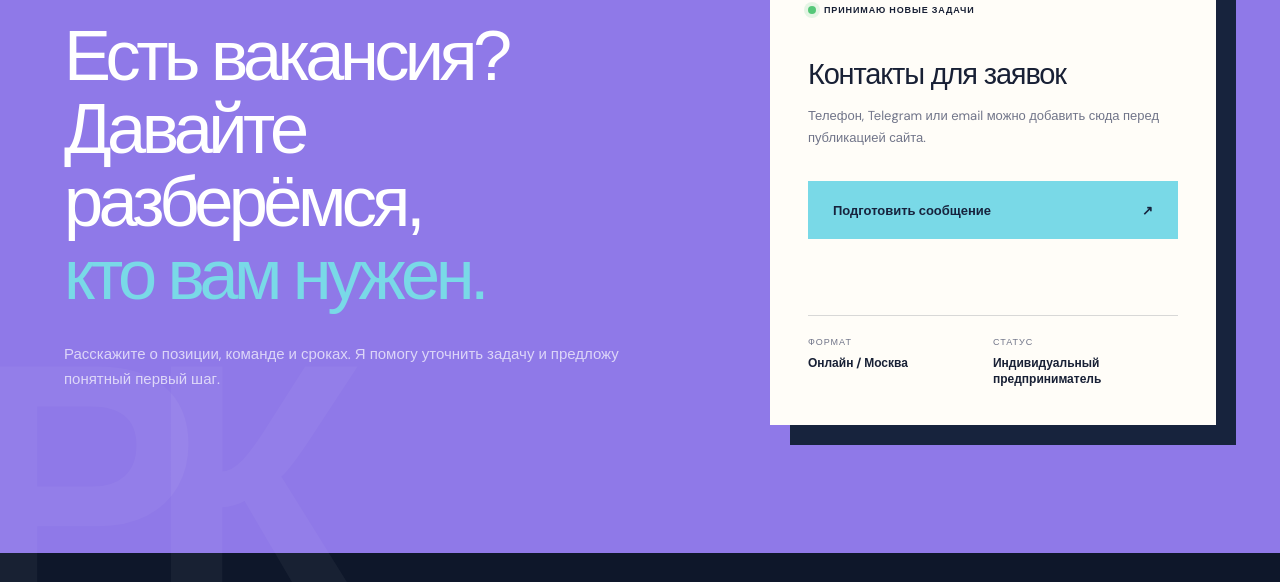
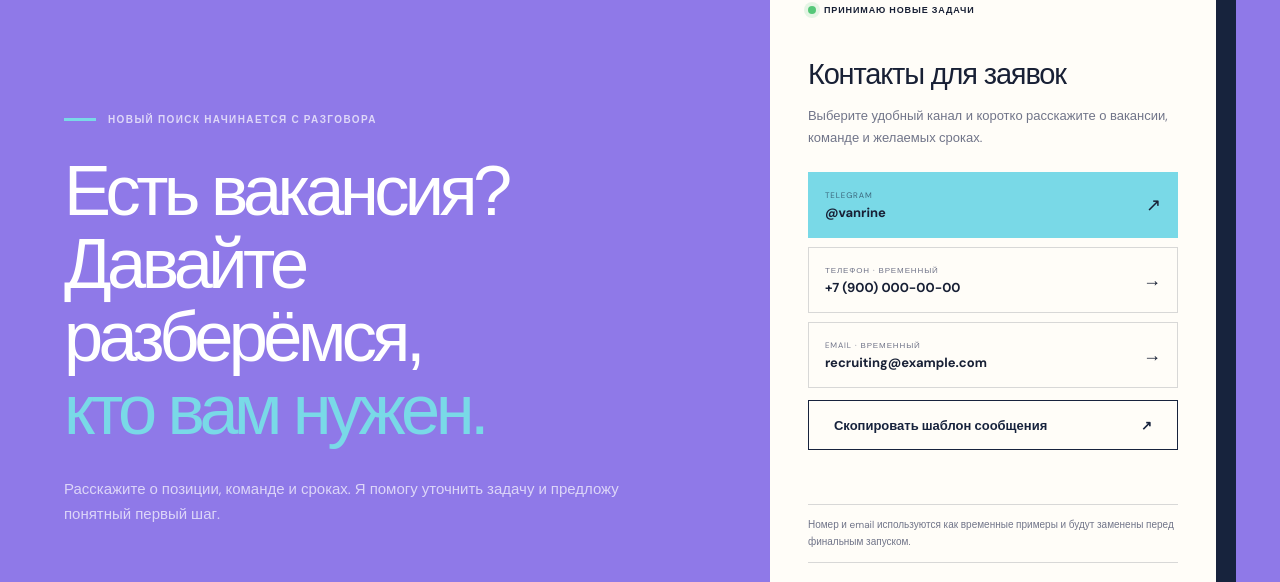
Before and after one commit to hyperruss/alinaviz, a website built with Vite: page dianaviz/index.html in a window 1280 px wide. Shown: the part 4676-5258 px from the top of the page. Built offline with nearby package versions, Linux system fonts and the light colour scheme; a web font is replaced by a local one.

Commit message:
Update dianaviz contact options

```diff
--- a/dianaviz/index.html
+++ b/dianaviz/index.html
@@ -14,8 +14,8 @@
     <link rel="preconnect" href="https://fonts.gstatic.com" crossorigin />
     <link href="https://fonts.googleapis.com/css2?family=DM+Sans:wght@400;500;600;700&family=Unbounded:wght@500;600&display=swap" rel="stylesheet" />
     <title>Роман Карелин — рекрутинг для растущих команд</title>
-    <script type="module" crossorigin src="./assets/index-DqQgOPdt.js"></script>
-    <link rel="stylesheet" crossorigin href="./assets/index-C5R56JQx.css">
+    <script type="module" crossorigin src="./assets/index-CO9VW0U4.js"></script>
+    <link rel="stylesheet" crossorigin href="./assets/index-DQJ4X5g4.css">
   </head>
   <body>
     <a class="skip-link" href="#main">Перейти к содержанию</a>
@@ -168,9 +168,21 @@
           <div class="contact-card reveal">
             <span class="status"><i></i> принимаю новые задачи</span>
             <h3>Контакты для заявок</h3>
-            <p>Телефон, Telegram или email можно добавить сюда перед публикацией сайта.</p>
-            <button class="button button-light" type="button" data-copy-note>Подготовить сообщение <span>↗</span></button>
+            <p>Выберите удобный канал и коротко расскажите о вакансии, команде и желаемых сроках.</p>
+            <div class="contact-links">
+              <a class="contact-link primary-contact" href="https://t.me/vanrine" target="_blank" rel="noreferrer">
+                <small>Telegram</small><strong>@vanrine</strong><span>↗</span>
+              </a>
+              <a class="contact-link" href="tel:+79000000000">
+                <small>Телефон · временный</small><strong>+7 (900) 000-00-00</strong><span>→</span>
+              </a>
+              <a class="contact-link" href="mailto:recruiting@example.com">
+                <small>Email · временный</small><strong>recruiting@example.com</strong><span>→</span>
+              </a>
+            </div>
+            <button class="button button-ghost" type="button" data-copy-note>Скопировать шаблон сообщения <span>↗</span></button>
             <p class="copy-feedback" role="status" aria-live="polite"></p>
+            <p class="temporary-note">Номер и email используются как временные примеры и будут заменены перед финальным запуском.</p>
             <div class="contact-meta">
               <div><small>Формат</small><strong>Онлайн / Москва</strong></div>
               <div><small>Статус</small><strong>Индивидуальный предприниматель</strong></div>
```
